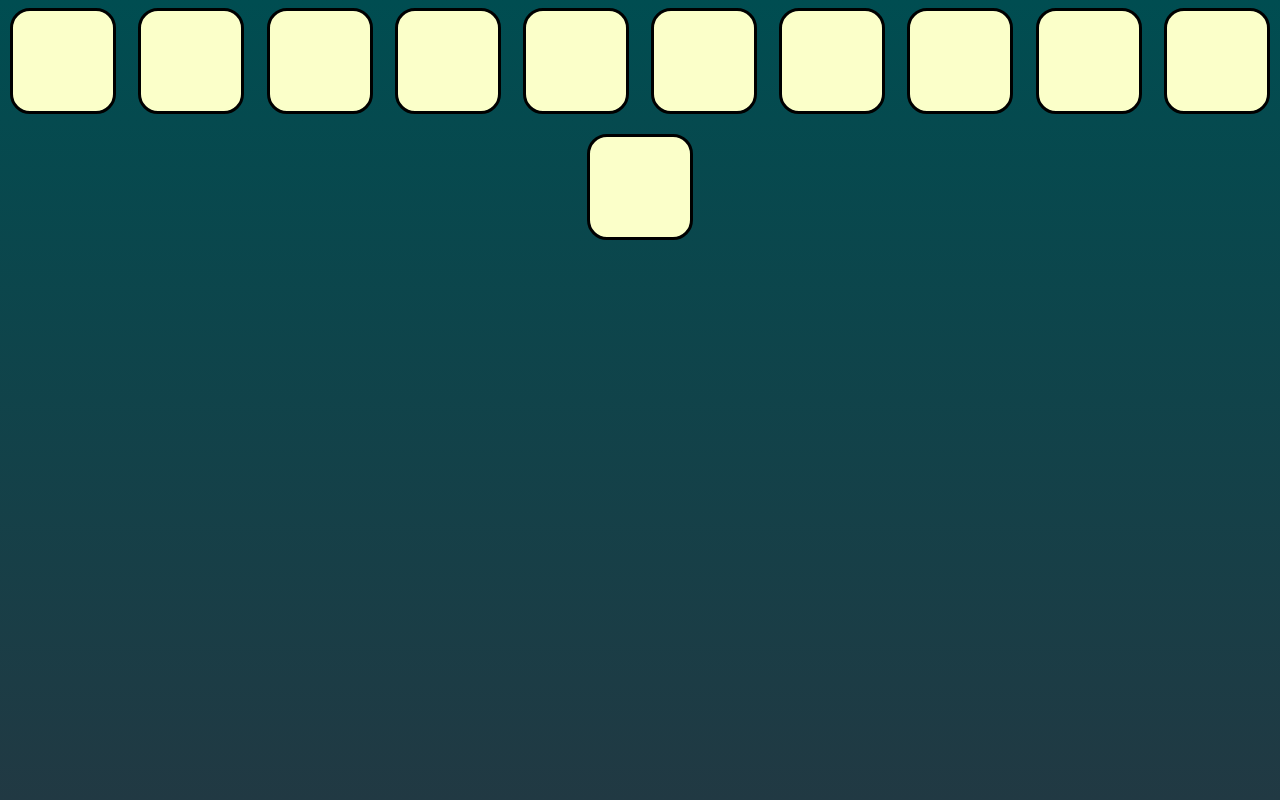
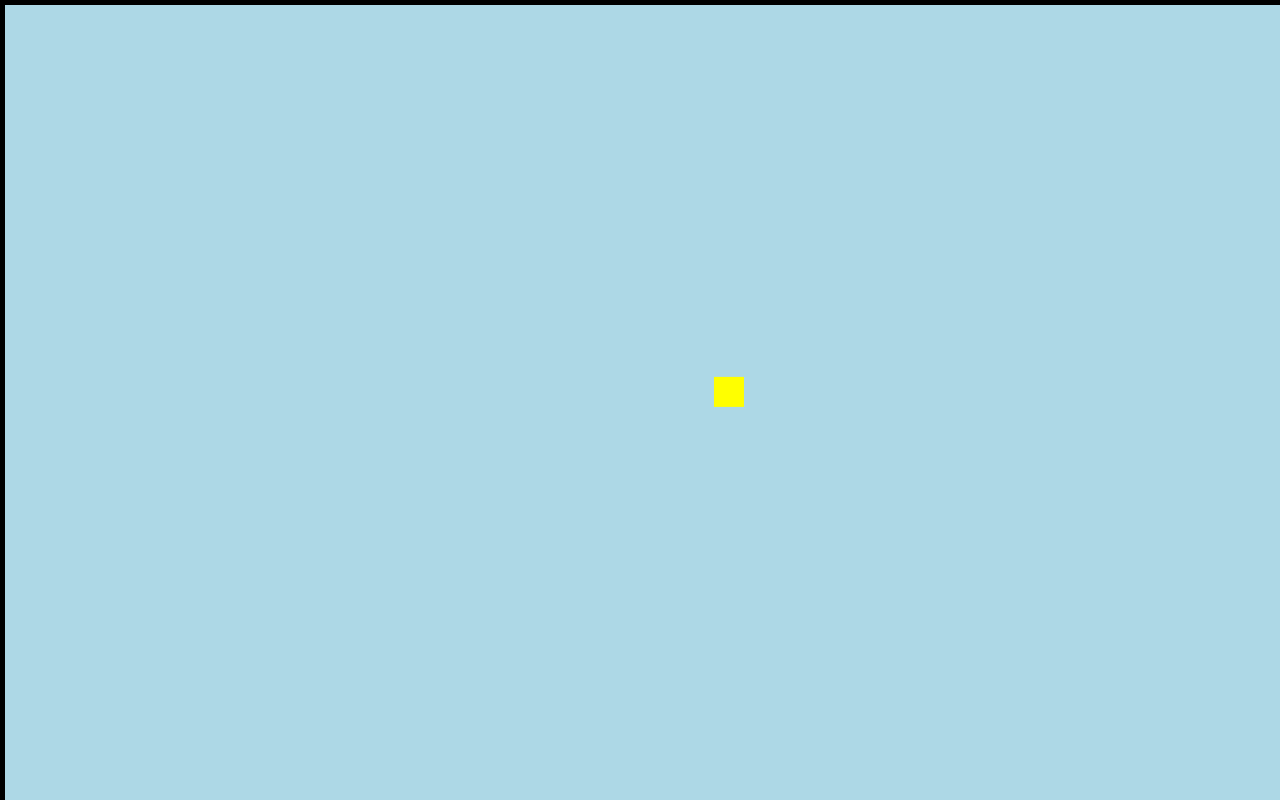
Before and after one commit to Dyroha/dyroha.github.io, a plain HTML site: page index.html in a window 1280 px wide. Drawn offline with nearby package versions, Linux system fonts and the light colour scheme.

Commit message:
random movement

```diff
--- a/index.html
+++ b/index.html
@@ -1,56 +1,116 @@
 <!DOCTYPE html>
 <html lang="en">
+
 <head>
     <title>The Pot</title>
+    <script src="https://ajax.googleapis.com/ajax/libs/jquery/3.7.1/jquery.min.js"></script>
     <style>
-		html {
+        html,
+        body {
             height: 100%;
-		}
-
-		html, body {
-			display: block;
+            overflow: hidden;
         }
 
         body {
-			background-image: linear-gradient(to bottom, rgb(0,77,81),rgb(33,57,67));
-			background-repeat: no-repeat;
-			background-attachment: fixed;
+            display: block;
+            margin: 0;
+            padding: 0;
+            border: 0;
         }
 
-		.container {
-			min-height: 100px;
-			height: auto;
-			width: 100%;
-			display: flex;
-			flex-flow: row wrap;
-			justify-content: space-evenly;
-			align-content: space-around;
-			gap: 20px;
+        .world {
+            height: calc(100% - 10px);
+            width: calc(100% - 10px);
+            border: 5px solid burlywood;
+        }
+    </style>
+    <script>
+        function randn_bm(min, max, skew) {
+            let u = 0, v = 0;
+            while (u === 0) u = Math.random() //Converting [0,1) to (0,1)
+            while (v === 0) v = Math.random()
+            let num = Math.sqrt(-2.0 * Math.log(u)) * Math.cos(2.0 * Math.PI * v)
+
+            num = num / 10.0 + 0.5 // Translate to 0 -> 1
+            if (num > 1 || num < 0)
+                num = randn_bm(min, max, skew) // resample between 0 and 1 if out of range
+
+            else {
+                num = Math.pow(num, skew) // Skew
+                num *= max - min // Stretch to fill range
+                num += min // offset to min
+            }
+            return num
         }
 
-		.item {
-			width: 100px;
-			min-height: 100px;
-			background: rgb(251, 255, 201);
-			border-radius: 20px;
-			border: solid;
+        //objects
+        var duck;
+
+        function startGame() {
+            duck = new component(30, 30, "yellow", document.body.clientWidth / 2, document.body.clientHeight / 2);
+            gameArea.start();
+        };
+
+        var gameArea = {
+            canvas: document.createElement("canvas"),
+            start: function () {
+                this.canvas.width = document.body.clientWidth;
+                this.canvas.height = document.body.clientHeight;
+                //style
+                this.canvas.style.backgroundColor = "lightblue";
+                this.canvas.style.border = "solid black 5px"
+                this.canvas.style.padding = 0;
+                this.canvas.style.margin = 0;
+
+                this.context = this.canvas.getContext("2d");
+                document.body.insertBefore(this.canvas, document.body.childNodes[0]);
+                this.interval = setInterval(updateGameArea, 20);
+            },
+            stop: function () {
+                clearInterval(this.interval);
+            },
+            clear: function () {
+                this.context.clearRect(0, 0, this.canvas.width, this.canvas.height);
             }
+        };
 
-	</style>
+        function component(width, height, color, x, y, type) {
+            this.type = type;
+            this.width = width;
+            this.height = height;
+            this.x = x;
+            this.y = y;
+            this.angleChange = 0;
+            this.speed = 1;
+            this.update = function () {
+                ctx = gameArea.context;
+                ctx.fillStyle = color;
+                ctx.fillRect(this.x, this.y, this.width, this.height);
+            }
+            this.newPos = function () {
+                this.angleChange += randn_bm(-Math.PI / 2, Math.PI / 2, 1);
+                this.x += this.speed * Math.cos(this.angleChange);
+                this.y += this.speed * Math.sin(this.angleChange);
+            }
+        };
+
+        function updateGameArea() {
+            gameArea.clear();
+            duck.newPos();
+            duck.update();
+        };
+        //setup
+        $(document).ready(function () {
+            startGame();
+
+        });
+    </script>
 </head>
+
 <body>
-	<div class="container">
-		<div class="item"></div>
-		<div class="item"></div>
-		<div class="item"></div>
-		<div class="item"></div>
-		<div class="item"></div>
-		<div class="item"></div>
-		<div class="item"></div>
-		<div class="item"></div>
-		<div class="item"></div>
-		<div class="item"></div>
-		<div class="item"></div>
-	</div>
+    <!-- <div class="world">
+        <div class="duck"></div>
+    </div> -->
 </body>
+
 </html>
```
Lines whose indentation alone changed are shown as unchanged.
